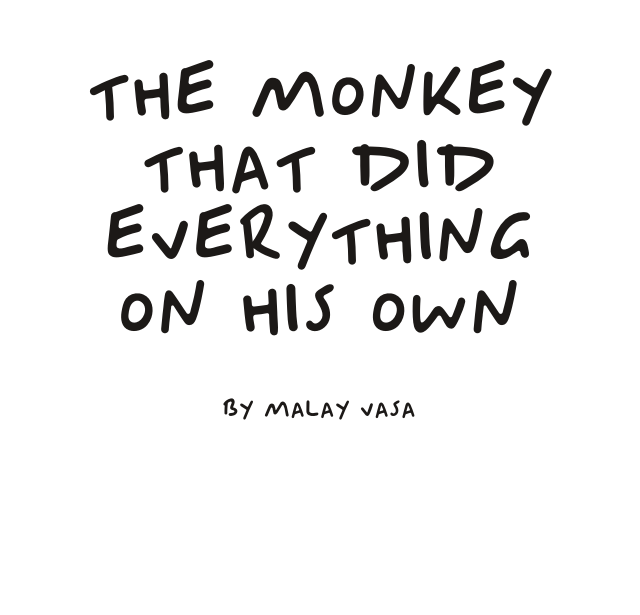
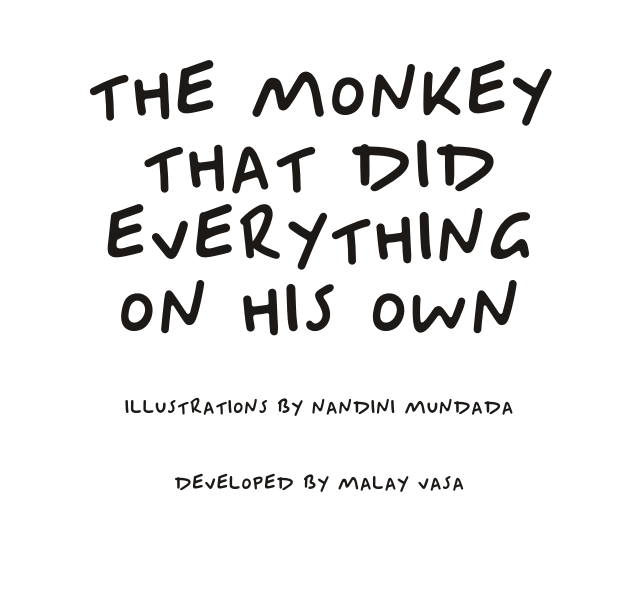
Before and after one commit to Malayvasa/prethesis-a3, a React (Create React App) app: page / in a window 1280 px wide. Shown: the part 135-750 px from the top of the page, without its empty margins (321-961 px from the left). Built offline with nearby package versions, Linux system fonts and the light colour scheme.

Commit message:
Name Update

```diff
--- a/src/App.js
+++ b/src/App.js
@@ -40,7 +40,8 @@ function App() {
           <div className="text-4xl md:text-7xl w-1/2">
             The monkey that did everything <br /> on his own
           </div>
-          <div className="text-2xl">by Malay Vasa</div>
+          <div className="text-xl">Illustrations by Nandini Mundada</div>
+          <div className="text-xl">Developed by Malay Vasa</div>
         </div>
       </Box>
 
```
